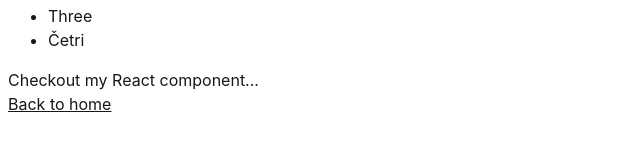
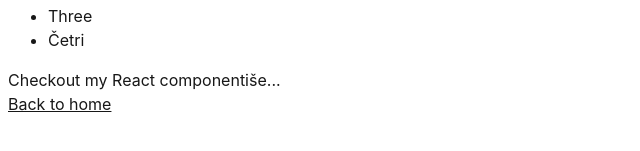
Before and after one commit to drkedrkedjon/next-14-playground, a Next.js app: page /mdx-direct in a window 1280 px wide. Shown: the part 197-348 px from the top of the page, without its empty margins (0-640 px from the left). Built offline with nearby package versions, Linux system fonts and the light colour scheme.

Commit message:
Update page.mdx

```diff
--- a/app/(mdx-routes)/mdx-direct/page.mdx
+++ b/app/(mdx-routes)/mdx-direct/page.mdx
@@ -12,6 +12,6 @@ This is a list in markdown:
 - Three
 - Četri
 
-Checkout my React component...
+Checkout my React componentiše...
 
 <Link href="/">Back to home</Link>
```
